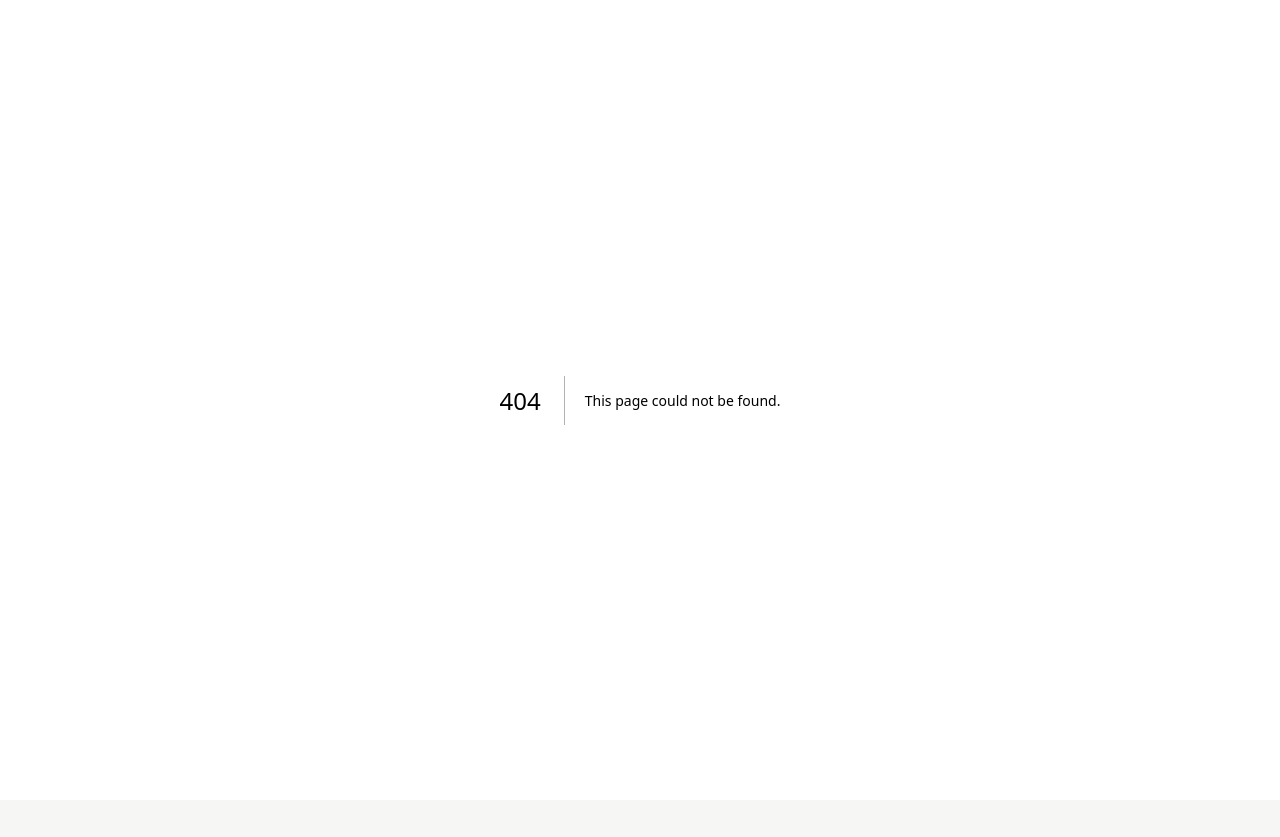
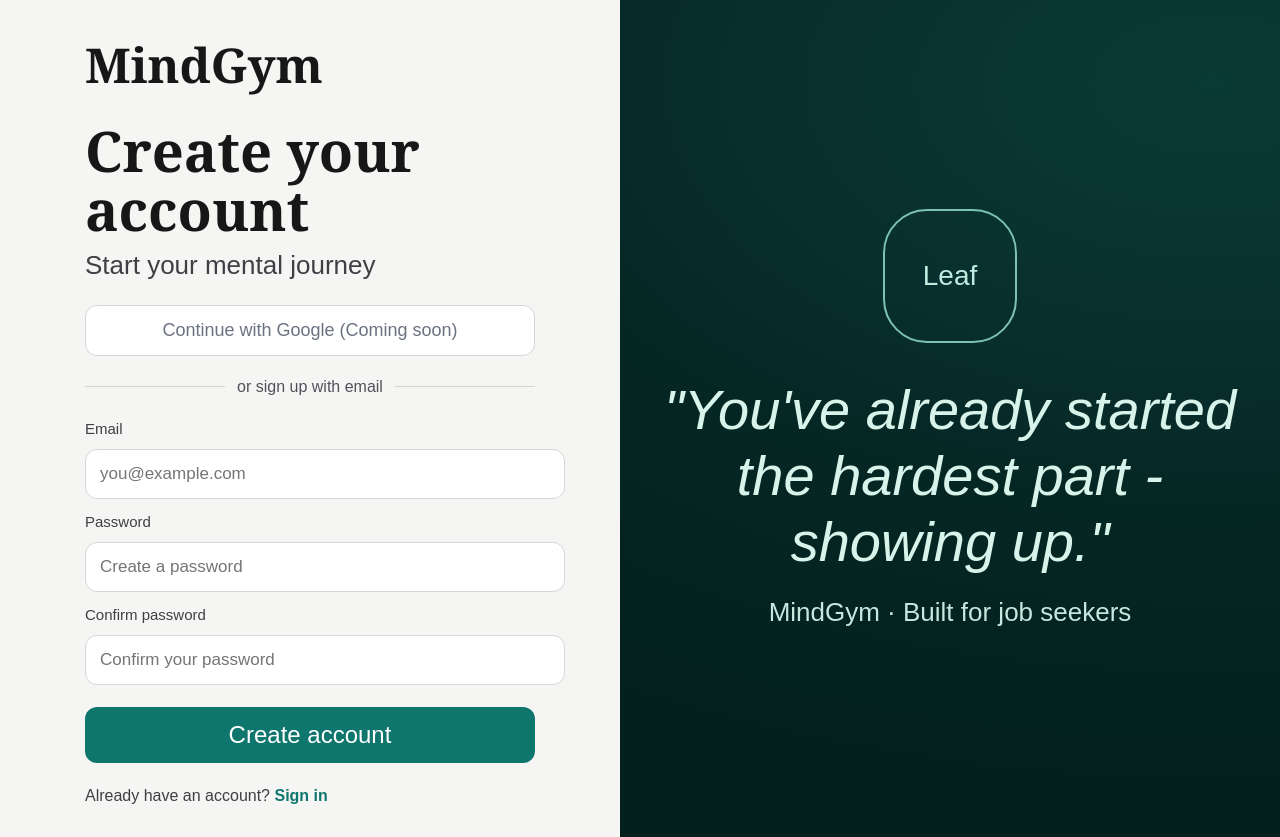
Before and after one commit to MindGym-1-0/mindgym-client, a Next.js app: page /signup in a window 1280 px wide. Before the commit this address had no page. Before the commit the page ends 800 px from the top, so only its background shows below. Built offline with nearby package versions, Linux system fonts and the light colour scheme.

Commit message:
feat(auth): add signup page flow

```diff
--- /dev/null
+++ b/src/app/signup/page.tsx
@@ -0,0 +1,214 @@
+"use client";
+
+import React, { FormEvent, useState } from "react";
+import Link from "next/link";
+import { useRouter } from "next/navigation";
+import styles from "../login/login.module.css";
+
+type SignupResponse = {
+  message?: string;
+  error?: string;
+};
+
+function buildSignupUrl() {
+  const apiBase = process.env.NEXT_PUBLIC_API_URL?.trim();
+  const safeBase = apiBase?.replace(/\/+$/, "");
+  const fallbackPath = "/api/auth/signup";
+
+  if (!safeBase) {
+    if (process.env.NODE_ENV !== "production") {
+      console.info("[auth] NEXT_PUBLIC_API_URL not set, using relative signup path.");
+    }
+    return fallbackPath;
+  }
+
+  return `${safeBase}${fallbackPath}`;
+}
+
+function parseErrorMessage(status: number, payload: unknown) {
+  const errorFromPayload =
+    typeof payload === "object" &&
+    payload !== null &&
+    "error" in payload &&
+    typeof (payload as { error?: unknown }).error === "string"
+      ? (payload as { error: string }).error
+      : undefined;
+
+  if (status === 409) return "An account with that email already exists.";
+  if (status === 422) return errorFromPayload ?? "Please check your input and try again.";
+  if (status >= 500) return "The server is unavailable right now. Please try again shortly.";
+  return errorFromPayload ?? "Unable to create account right now. Please try again.";
+}
+
+function validatePasswordRequirements(password: string) {
+  // Basic requirements: min 8 chars, at least one number
+  if (password.length < 8) return "Password must be at least 8 characters.";
+  if (!/\d/.test(password)) return "Password must include at least one number.";
+  return null;
+}
+
+export default function SignupPage() {
+  const router = useRouter();
+
+  const [email, setEmail] = useState("");
+  const [password, setPassword] = useState("");
+  const [confirmPassword, setConfirmPassword] = useState("");
+  const [error, setError] = useState<string | null>(null);
+  const [isLoading, setIsLoading] = useState(false);
+
+  async function handleSubmit(e: FormEvent<HTMLFormElement>) {
+    e.preventDefault();
+    if (isLoading) return;
+
+    setError(null);
+
+    if (!email.trim() || !password.trim() || !confirmPassword.trim()) {
+      setError("Please fill out all fields.");
+      return;
+    }
+
+    if (password !== confirmPassword) {
+      setError("Passwords do not match.");
+      return;
+    }
+
+    const pwRequirement = validatePasswordRequirements(password);
+    if (pwRequirement) {
+      setError(pwRequirement);
+      return;
+    }
+
+    setIsLoading(true);
+
+    try {
+      const response = await fetch(buildSignupUrl(), {
+        method: "POST",
+        headers: { "Content-Type": "application/json" },
+        credentials: "include",
+        body: JSON.stringify({ email: email.trim(), password })
+      });
+
+      let data: SignupResponse | null = null;
+      try {
+        data = (await response.json()) as SignupResponse;
+      } catch {
+        data = null;
+      }
+
+      if (!response.ok) {
+        setError(parseErrorMessage(response.status, data));
+        if (process.env.NODE_ENV !== "production") {
+          console.info("[auth] Signup failed", { status: response.status });
+        }
+        return;
+      }
+
+      // On success we expect the backend to set an HTTP-only session cookie.
+      router.replace("/onboarding");
+      router.refresh();
+    } catch (err) {
+      setError("Network error. Please check your connection and try again.");
+      if (process.env.NODE_ENV !== "production") {
+        console.info("[auth] Network failure while attempting signup.");
+      }
+    } finally {
+      setIsLoading(false);
+    }
+  }
+
+  return (
+    <main className={styles.page}>
+      <section className={styles.leftPanel}>
+        <div className={styles.formWrap}>
+          <p className={styles.brand}>MindGym</p>
+          <h1 className={styles.title}>Create your account</h1>
+          <p className={styles.subtitle}>Start your mental journey</p>
+
+          <button type="button" disabled className={styles.socialButton}>
+            Continue with Google (Coming soon)
+          </button>
+
+          <div className={styles.dividerRow}>
+            <span className={styles.dividerLine} />
+            <span className={styles.dividerText}>or sign up with email</span>
+            <span className={styles.dividerLine} />
+          </div>
+
+          <form onSubmit={handleSubmit} className={styles.form}>
+            <label htmlFor="email" className={styles.label}>
+              Email
+            </label>
+            <input
+              id="email"
+              type="email"
+              autoComplete="email"
+              placeholder="you@example.com"
+              value={email}
+              onChange={(ev) => setEmail(ev.target.value)}
+              required
+              disabled={isLoading}
+              className={styles.input}
+            />
+
+            <label htmlFor="password" className={styles.label}>
+              Password
+            </label>
+            <input
+              id="password"
+              type="password"
+              autoComplete="new-password"
+              placeholder="Create a password"
+              value={password}
+              onChange={(ev) => setPassword(ev.target.value)}
+              required
+              disabled={isLoading}
+              className={styles.input}
+            />
+
+            <label htmlFor="confirm" className={styles.label}>
+              Confirm password
+            </label>
+            <input
+              id="confirm"
+              type="password"
+              autoComplete="new-password"
+              placeholder="Confirm your password"
+              value={confirmPassword}
+              onChange={(ev) => setConfirmPassword(ev.target.value)}
+              required
+              disabled={isLoading}
+              className={styles.input}
+            />
+
+            {error ? (
+              <p role="alert" className={styles.error}>
+                {error}
+              </p>
+            ) : null}
+
+            <button type="submit" disabled={isLoading} className={styles.submitButton}>
+              {isLoading ? "Creating account..." : "Create account"}
+            </button>
+          </form>
+
+          <p className={styles.footerText}>
+            Already have an account? {" "}
+            <Link href="/login" className={styles.footerAccent}>
+              Sign in
+            </Link>
+          </p>
+        </div>
+      </section>
+
+      <aside className={styles.rightPanel}>
+        <div className={styles.quoteWrap}>
+          <div className={styles.logoBadge} aria-hidden>
+            Leaf
+          </div>
+          <p className={styles.quote}>&quot;You&apos;ve already started the hardest part - showing up.&quot;</p>
+          <p className={styles.quoteSub}>MindGym · Built for job seekers</p>
+        </div>
+      </aside>
+    </main>
+  );
+}
```
